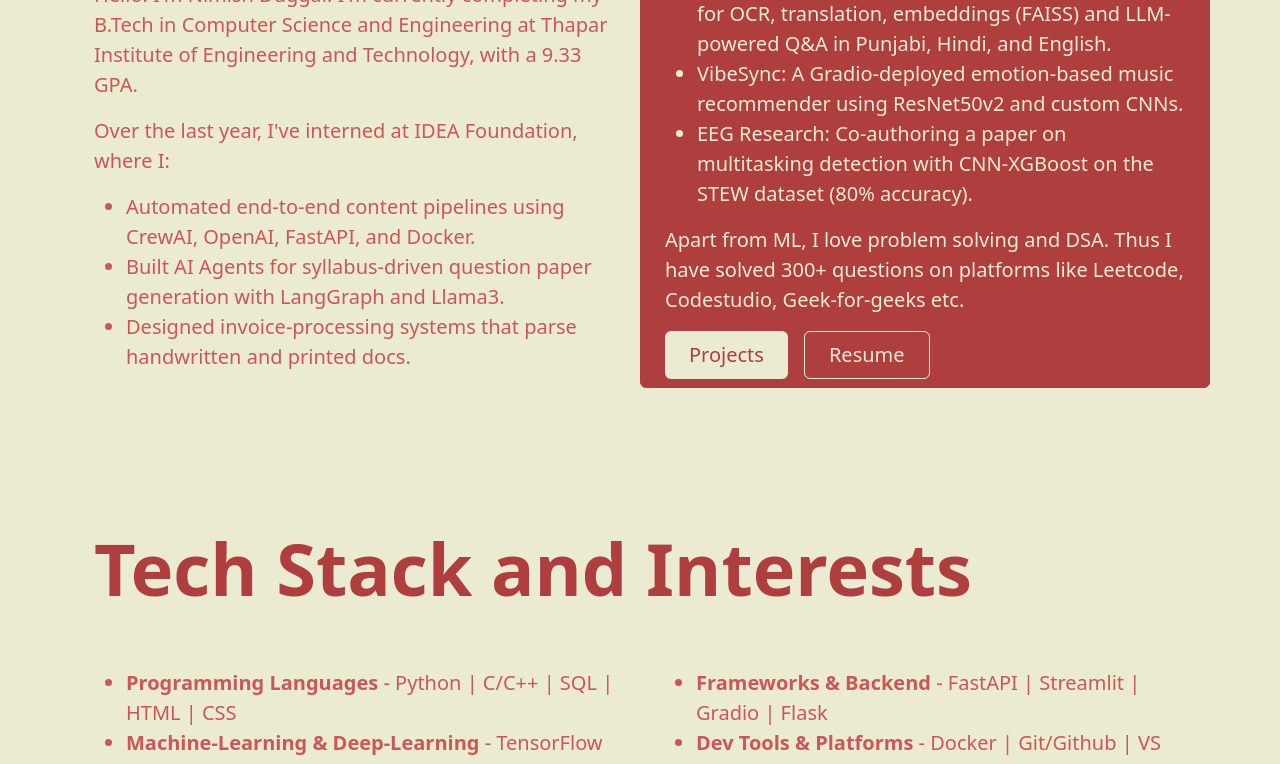
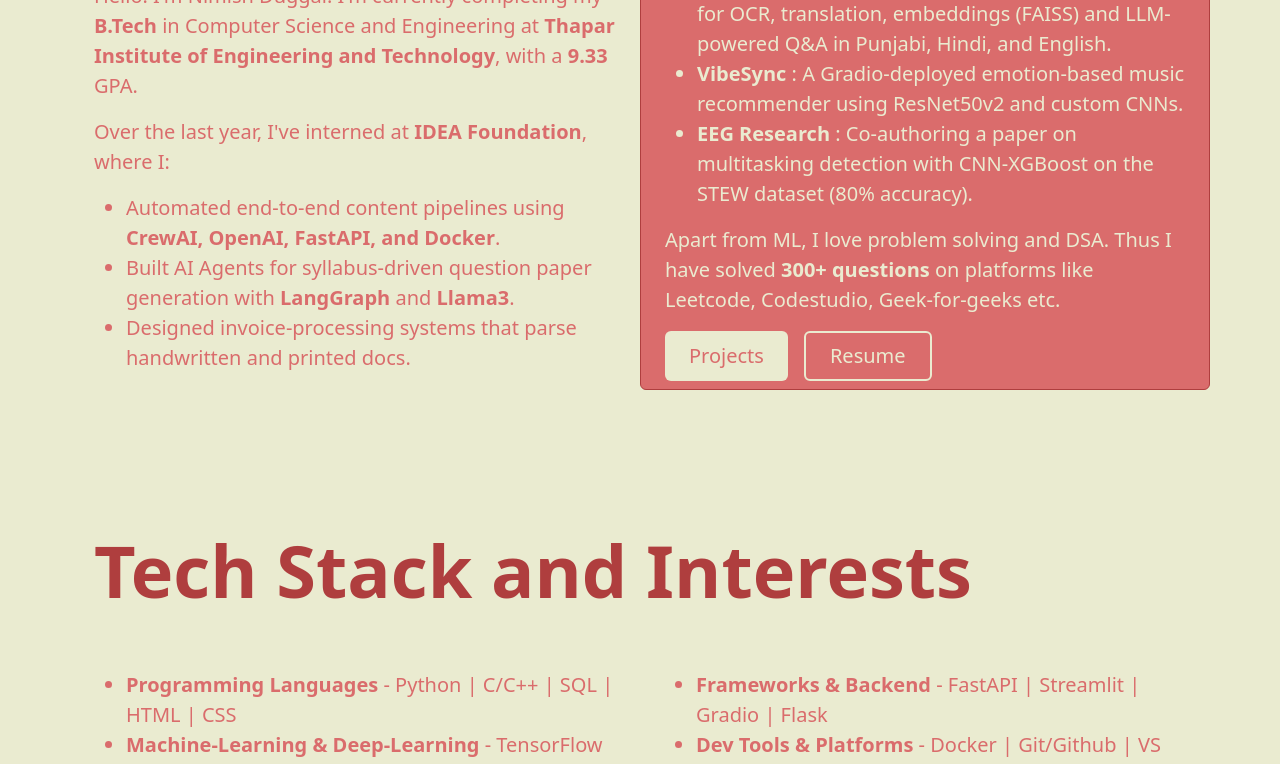
Before and after one commit to nimish0107/nimish-portfolio, a plain HTML site: page about.html in a window 1280 px wide. Shown: the part 276-1040 px from the top of the page. Drawn offline with nearby package versions, Linux system fonts and the light colour scheme.

Commit message:
changed some color scheme

```diff
--- a/about.html
+++ b/about.html
@@ -41,21 +41,21 @@
         <div class="col-10 col-sm-8 col-lg-6">
           <h1 class="display-2 fw-bold lh-1 mb-3 name">About Me</h1>
           <p class="lead fw-normal">
-            Hello! I'm Nimish Duggal. I'm currently completing my B.Tech in
-            Computer Science and Engineering at Thapar Institute of Engineering
-            and Technology, with a 9.33 GPA.
+            Hello! I'm Nimish Duggal. I'm currently completing my <b>B.Tech</b> in
+            Computer Science and Engineering at <b>Thapar Institute of Engineering
+            and Technology</b>, with a <b>9.33</b> GPA.
           </p>
           <p class="lead fw-normal">
-            Over the last year, I've interned at IDEA Foundation, where I:
+            Over the last year, I've interned at <b>IDEA Foundation</b>, where I:
           </p>
           <ul>
             <li class="list-format fw-normal fs-5">
-              Automated end-to-end content pipelines using CrewAI, OpenAI,
-              FastAPI, and Docker.
+              Automated end-to-end content pipelines using <b>CrewAI, OpenAI,
+              FastAPI, and Docker</b>.
             </li>
             <li class="list-format fw-normal fs-5">
               Built AI Agents for syllabus-driven question paper generation with
-              LangGraph and Llama3.
+              <b>LangGraph</b> and <b>Llama3</b>.
             </li>
             <li class="list-format fw-normal fs-5">
               Designed invoice-processing systems that parse handwritten and
@@ -69,22 +69,22 @@
           </p>
           <ul>
             <li class="list-format-card fw-normal fs-5">
-              Multilingual RAG System: A CPU-friendly pipeline for OCR,
+              <b>Multilingual RAG System</b> : A CPU-friendly pipeline for OCR,
               translation, embeddings (FAISS) and LLM-powered Q&A in Punjabi,
               Hindi, and English.
             </li>
             <li class="list-format-card fw-normal fs-5">
-              VibeSync: A Gradio-deployed emotion-based music recommender using
+              <b>VibeSync</b> : A Gradio-deployed emotion-based music recommender using
               ResNet50v2 and custom CNNs.
             </li>
             <li class="list-format-card fw-normal fs-5">
-              EEG Research: Co-authoring a paper on multitasking detection with
+              <b>EEG Research</b> : Co-authoring a paper on multitasking detection with
               CNN-XGBoost on the STEW dataset (80% accuracy).
             </li>
           </ul>
           <p class="lead list-format-card fw-normal">
             Apart from ML, I love problem solving and DSA. Thus I have solved
-            300+ questions on platforms like Leetcode, Codestudio,
+            <b>300+ questions</b> on platforms like Leetcode, Codestudio,
             Geek-for-geeks etc.
           </p>
           <div class="d-grid gap-2 d-md-flex justify-content-md-start pb-2">
--- a/style.css
+++ b/style.css
@@ -3,10 +3,10 @@
 }
 
 .nav-bar{
-    background-color: #DA6C6C;
+    background-color: #AF3E3E;
 }
 .nav-item:hover{
-    background-color: #AF3E3E;
+    background-color: #DA6C6C;
     border-radius: 6px;
 }
 .nav-link{
@@ -33,7 +33,7 @@
     color: #AF3E3E;
 }
 .lead{
-    color:#CD5656;
+    color:#DA6C6C;
     list-style: none;
     padding-left: 0;
 }
@@ -76,7 +76,7 @@
 }
 
 .list-format{
-    color:#CD5656;
+    color:#DA6C6C;
 }
 .list-format-card{
     color:#EAEBD0;
@@ -86,7 +86,7 @@
 }
 
 .about-card{
-    background-color: #AF3E3E;
+    background-color: #DA6C6C;
     border-radius: 6px;
     border: 1px solid #AF3E3E;
 }
@@ -99,7 +99,7 @@
 
 .main-button-card{
     background-color: #EAEBD0;
-    color: #AF3E3E;
+    color: #DA6C6C;
     border-radius: 6px;
     border: none;
 }
@@ -122,10 +122,10 @@
     border: none;
 }
 .secondary-button-card{
-    background-color: #AF3E3E;
+    background-color: #DA6C6C;
     color: #EAEBD0;
     border-radius: 6px;
-    border: 1px solid #EAEBD0;
+    border: 2px solid #EAEBD0;
 }
 .about-card:hover .secondary-button-card{
     background-color: #EAEBD0;
```
Also changed, not shown: index.html (+1 -1 lines).
